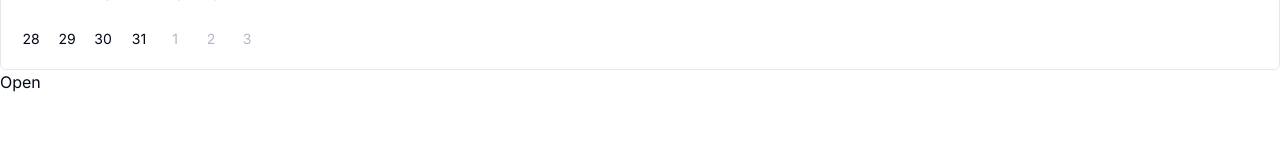
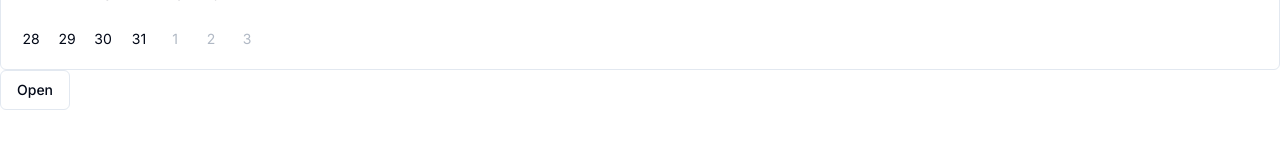
Before and after one commit to SebastianSloma/shadcn_test, a Next.js app: page / in a window 1280 px wide. Shown: the part 301-450 px from the top of the page. Built offline with nearby package versions, Linux system fonts and the light colour scheme.

Commit message:
added drawer trigger

```diff
--- a/package.json
+++ b/package.json
@@ -19,7 +19,6 @@
     "react": "^18",
     "react-day-picker": "^8.10.0",
     "react-dom": "^18",
-    "recharts": "^2.10.4",
     "tailwind-merge": "^2.2.0",
     "tailwindcss-animate": "^1.0.7",
     "vaul": "^0.8.0"
--- a/src/components/DrawerShadcn.tsx
+++ b/src/components/DrawerShadcn.tsx
@@ -1,4 +1,4 @@
-import React from 'react'
+import React from 'react';
 import {
 	Drawer,
 	DrawerClose,
@@ -8,15 +8,16 @@ import {
 	DrawerHeader,
 	DrawerTitle,
 	DrawerTrigger,
-  } from "@/components/ui/drawer"
-import { Button } from './ui/button'
-
+} from '@/components/ui/drawer';
+import { Button } from './ui/button';
 
 const DrawerShadcn = () => {
 	return (
 		<div>
 			<Drawer>
-  <DrawerTrigger>Open</DrawerTrigger>
+				<DrawerTrigger>
+					<Button variant='outline'>Open</Button>
+				</DrawerTrigger>
 				<DrawerContent>
 					<DrawerHeader>
 						<DrawerTitle>Are you absolutely sure?</DrawerTitle>
@@ -25,13 +26,13 @@ const DrawerShadcn = () => {
 					<DrawerFooter>
 						<Button>Submit</Button>
 						<DrawerClose>
-        <Button variant="outline">Cancel</Button>
+							<Button variant='outline'>Cancel</Button>
 						</DrawerClose>
 					</DrawerFooter>
 				</DrawerContent>
 			</Drawer>
 		</div>
-  )
-}
+	);
+};
 
-export default DrawerShadcn
+export default DrawerShadcn;
```
Also changed, not shown: 1 other file (tests, documents, lock files or other folders). Lines whose indentation alone changed are shown as unchanged.
